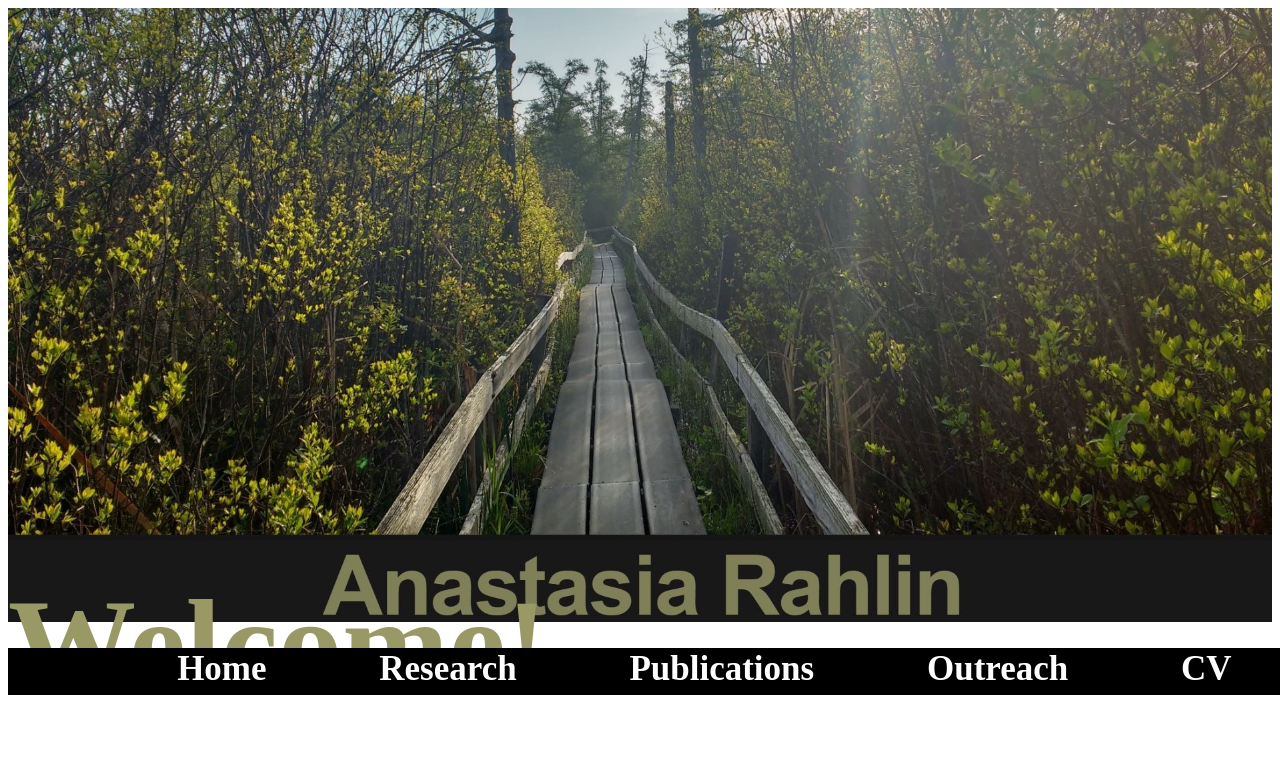
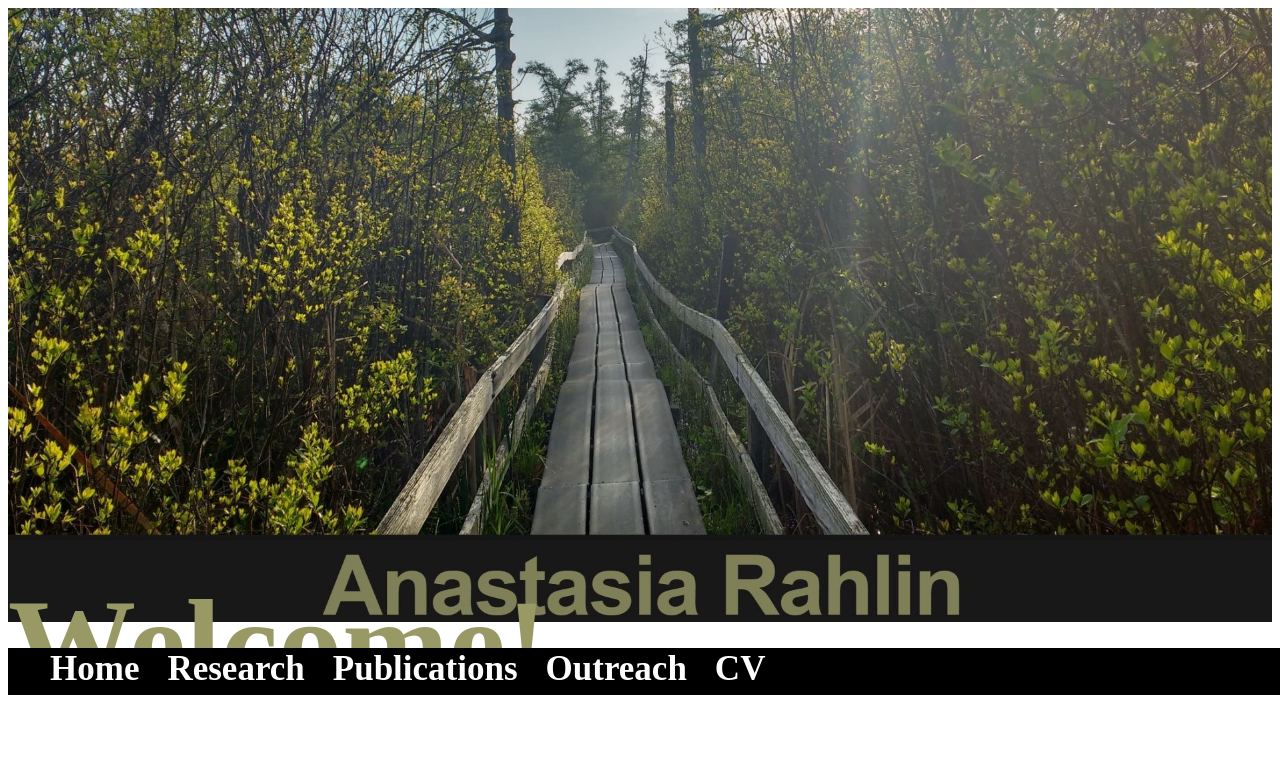
Before and after one commit to anarahlin/anarahlin.github.io, a Jekyll site: the page built from index.html, in a window 1280 px wide. Shown: the top 775 px of the page. Built offline with Jekyll 4.4.1, drawn with Linux system fonts in a browser that asks for light colours; nearby versions of some CDN libraries; the list of posts is cut into pages by our own code; comment, search, counter and statistics services are not loaded; grey boxes are pictures that could not be loaded.

Commit message:
Update nav.html

```diff
--- a/_includes/nav.html
+++ b/_includes/nav.html
@@ -102,11 +102,11 @@ h8{
   overflow: hidden;
   background-color: #000000;
   z-index: 9;
-  text-align: justify; /*this is new right before going to muaythai!!! probably belongs in the line below*/
+  /* text-align: justify; /*this is new right before going to muaythai!!! probably belongs in the line below*/
   /*list-style: none; /*new addition
   padding: 0; /*new addition*/
-  display: flex; /*new addition*/
-  justify-content: space-around; /*new addition*/
+  /*display: flex; /*new addition*/
+  /*justify-content: space-around; /*new addition*/
 
 }
 
```
